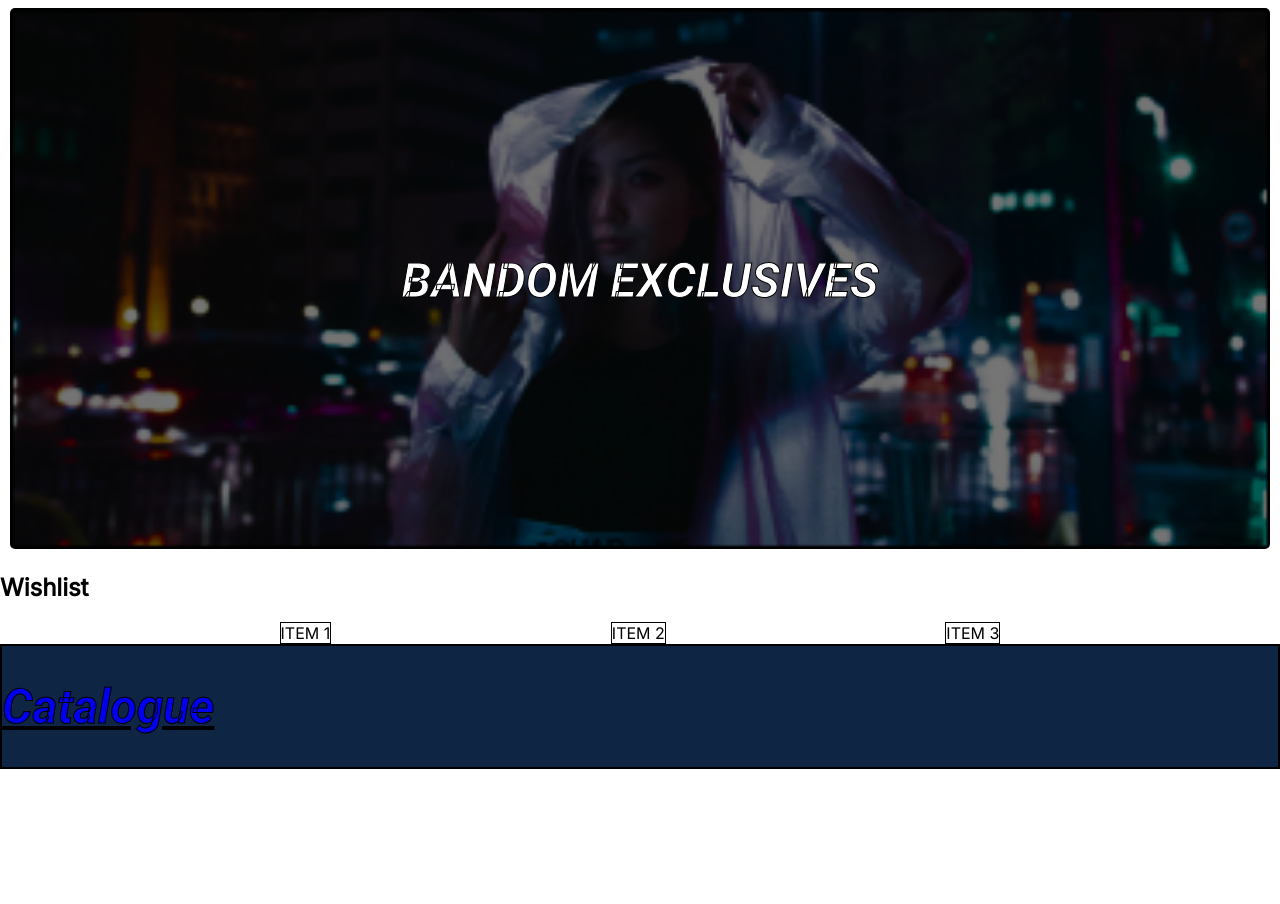
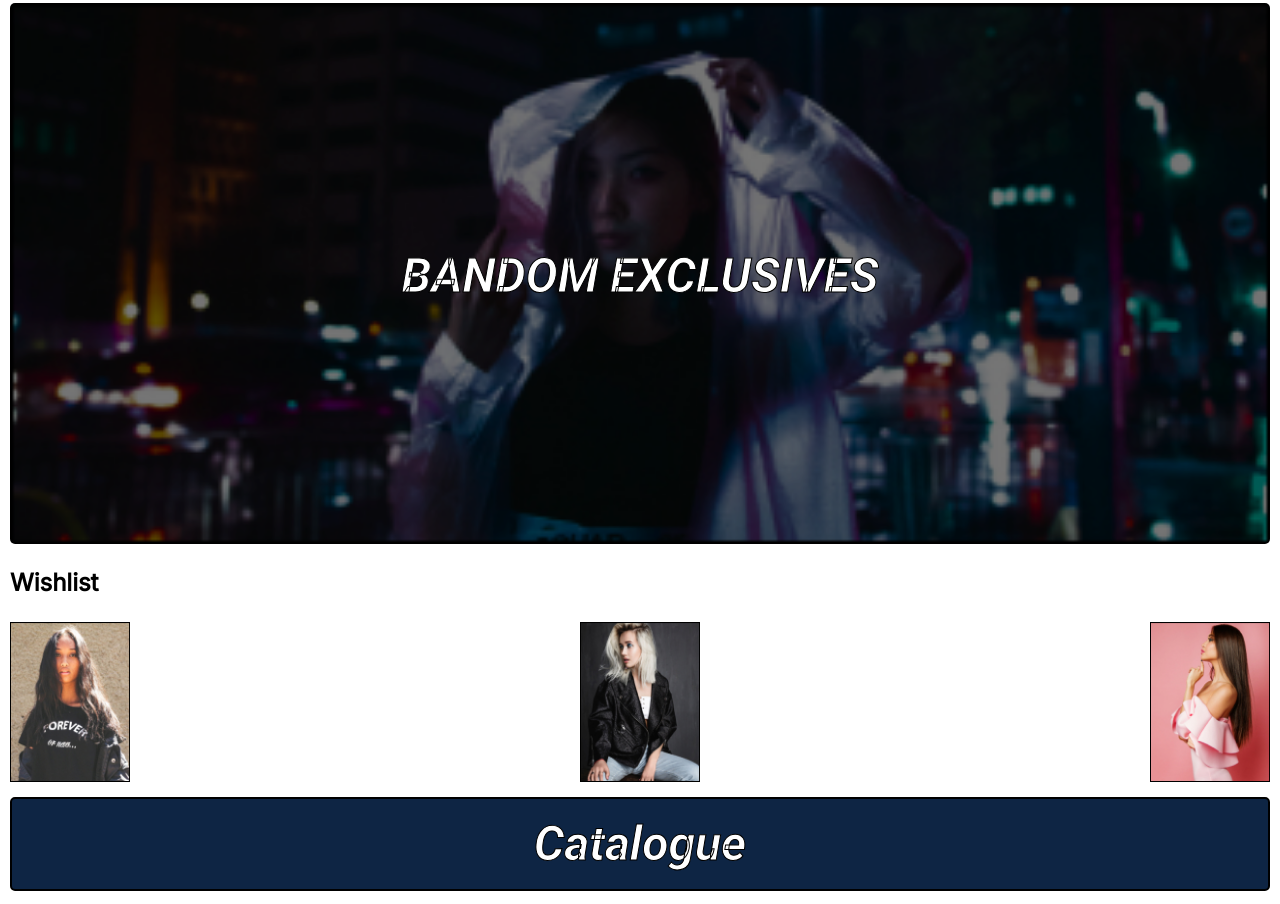
Before and after one commit to chrismok17/bandom, a website with bundled scripts: page index.html in a window 1280 px wide. Shown: the part 936-1840 px from the top of the page. Before the commit the page ends 1705 px from the top, so only its background shows below. Built offline with nearby package versions, Linux system fonts and the light colour scheme; a web font is replaced by a local one.

Commit message:
completed homepage styling, separated functions

```diff
--- a/index.html
+++ b/index.html
@@ -22,6 +22,6 @@
 
     <div id="content"></div>
 
-    <script src="index.js"></script>
+    <script type="module" src="index.js"></script>
 </body>
 </html>
--- a/index.js
+++ b/index.js
@@ -1,87 +1,9 @@
-const contentContainer = document.getElementById('content');
+import { loadHomePage } from './pages/homePage.js';
+import { loadAccountPage } from './pages/accountPage.js';
+import { loadCartPage } from './pages/cartPage.js';
+import { loadCataloguePage } from './pages/cataloguePage.js';
 
-const loadHomePage = () => {
-    // Set Document title and clear any content
-    document.title = 'Bandom | Home';
-    contentContainer.innerHTML= '';
-
-    // Create the Newest Styles div
-    const newestStyles = document.createElement('div');
-    newestStyles.setAttribute('id', 'newest-styles')
-
-    // Create and attach background image
-    const newestStylesImage = document.createElement('img');
-    newestStylesImage.setAttribute('id', 'newest-style-img');
-    newestStylesImage.src = '/images/newest_styles.jpg';
-    newestStyles.appendChild(newestStylesImage);
-
-    // Create and attach image text
-    const newestStylesText = document.createElement('div');
-    newestStylesText.setAttribute('class', 'centered-text')
-    newestStylesText.innerHTML = '<h1>OUR NEWEST STYLES</h1>';
-    newestStyles.appendChild(newestStylesText);
-
-    // Create Exclusives div
-    const exclusives = document.createElement('div');
-    exclusives.setAttribute('id', 'exclusives')
-
-    // Create and attach background image
-    const exclusivesImage = document.createElement('img');
-    exclusivesImage.setAttribute('id', 'exclusives-img');
-    exclusivesImage.src = '/images/exclusives.jpg';
-    exclusives.appendChild(exclusivesImage);
-
-    // Create and attach image text
-    const exclusivesText = document.createElement('div');
-    exclusivesText.setAttribute('class', 'centered-text')
-    exclusivesText.innerHTML = '<h1>BANDOM EXCLUSIVES</h1>';
-    exclusives.appendChild(exclusivesText);
-
-    // Create Wishlist div
-    const wishlist = document.createElement('div');
-    wishlist.setAttribute('id', 'wishlist');
-    wishlist.innerHTML = '<h2>Wishlist</h2>'
-
-    const wishlistItemContainer = document.createElement('div');
-    wishlistItemContainer.setAttribute('id', 'wishlist-container');
-    wishlist.appendChild(wishlistItemContainer)
-
-    // Create 3 Wishlist Item divs
-    for (let i = 1; i <= 3; i++) {
-        const wishlistItem = document.createElement('div');
-        wishlistItem.setAttribute('class', 'wishlist-item');
-        wishlistItem.textContent = `ITEM ${i}`;
-        wishlistItemContainer.appendChild(wishlistItem)
-    }
-
-    // Create the Catalogue div
-    const catalogue = document.createElement('div');
-    catalogue.setAttribute('id', 'catalogue');
-    catalogue.innerHTML = '<h1><a href="#/catalogue">Catalogue</a></h1>'
-
-    // Add all created divs to the Content div
-    contentContainer.appendChild(newestStyles)
-    contentContainer.appendChild(exclusives)
-    contentContainer.appendChild(wishlist)
-    contentContainer.appendChild(catalogue)
-};
-
-const loadAccountPage = () => {
-    document.title = 'Bandom | Account';
-    contentContainer.innerHTML= '';
-};
-
-
-const loadCartPage = () => {
-    document.title = 'Bandom | Cart';
-    contentContainer.innerHTML= '';
-};
-
-const loadCataloguePage = () => {
-    document.title = 'Bandom | Catalogue';
-    contentContainer.innerHTML= '';
-};
-
+// Handles which page should be rendered based on url
 const handleRouteChange = () => {
     const route = window.location.hash.substring(1);
     switch (route) {
@@ -102,4 +24,5 @@ const handleRouteChange = () => {
 window.addEventListener('hashchange', handleRouteChange);
 window.addEventListener('load', handleRouteChange);
 
+// Loads home page by default
 loadHomePage();
--- /dev/null
+++ b/pages/accountPage.js
@@ -0,0 +1,7 @@
+const loadAccountPage = () => {
+    const contentContainer = document.getElementById('content');
+    document.title = 'Bandom | Account';
+    contentContainer.innerHTML= '';
+};
+
+export { loadAccountPage };
--- /dev/null
+++ b/pages/cartPage.js
@@ -0,0 +1,7 @@
+const loadCartPage = () => {
+    const contentContainer = document.getElementById('content');
+    document.title = 'Bandom | Cart';
+    contentContainer.innerHTML= '';
+};
+
+export { loadCartPage };
--- /dev/null
+++ b/pages/cataloguePage.js
@@ -0,0 +1,7 @@
+const loadCataloguePage = () => {
+    const contentContainer = document.getElementById('content');
+    document.title = 'Bandom | Catalogue';
+    contentContainer.innerHTML= '';
+};
+
+export { loadCataloguePage };
--- /dev/null
+++ b/pages/homePage.js
@@ -0,0 +1,80 @@
+const loadHomePage = () => {
+    const contentContainer = document.getElementById('content');
+    // Set Document title and clear any content
+    document.title = 'Bandom | Home';
+    contentContainer.innerHTML= '';
+
+    // Create the Newest Styles div
+    const newestStyles = document.createElement('div');
+    newestStyles.setAttribute('id', 'newest-styles')
+
+    // Create and attach background image
+    const newestStylesImage = document.createElement('img');
+    newestStylesImage.setAttribute('id', 'newest-style-img');
+    newestStylesImage.src = 'images/newest_styles.jpg';
+    newestStyles.appendChild(newestStylesImage);
+
+    // Create and attach image text
+    const newestStylesText = document.createElement('div');
+    newestStylesText.setAttribute('class', 'centered-text')
+    newestStylesText.innerHTML = '<h1>OUR NEWEST STYLES</h1>';
+    newestStyles.appendChild(newestStylesText);
+
+    // Create Exclusives div
+    const exclusives = document.createElement('div');
+    exclusives.setAttribute('id', 'exclusives')
+
+    // Create and attach background image
+    const exclusivesImage = document.createElement('img');
+    exclusivesImage.setAttribute('id', 'exclusives-img');
+    exclusivesImage.src = 'images/exclusives.jpg';
+    exclusives.appendChild(exclusivesImage);
+
+    // Create and attach image text
+    const exclusivesText = document.createElement('div');
+    exclusivesText.setAttribute('class', 'centered-text')
+    exclusivesText.innerHTML = '<h1>BANDOM EXCLUSIVES</h1>';
+    exclusives.appendChild(exclusivesText);
+
+    // Create Wishlist div
+    const wishlist = document.createElement('div');
+    wishlist.setAttribute('id', 'wishlist');
+    wishlist.innerHTML = '<h2>Wishlist</h2>'
+
+    const wishlistItemContainer = document.createElement('div');
+    wishlistItemContainer.setAttribute('id', 'wishlist-container');
+    wishlist.appendChild(wishlistItemContainer)
+
+    // Create 3 Wishlist Item divs
+    for (let i = 1; i <= 3; i++) {
+        const wishlistItem = document.createElement('div');
+        wishlistItem.setAttribute('class', 'wishlist-item');
+        wishlistItem.setAttribute('id', `item-${i}`)
+
+        // Attach appropriate image to each item
+        const itemImage = document.createElement('img');
+        itemImage.src = `images/wishlist${i}.jpg`;
+        wishlistItem.appendChild(itemImage)
+
+        wishlistItemContainer.appendChild(wishlistItem)
+    };
+
+    // Create the Catalogue div
+    const catalogue = document.createElement('div');
+    catalogue.setAttribute('id', 'catalogue');
+
+    // Attach the text and anchor
+    const catalogueText = document.createElement('div');
+    catalogueText.setAttribute('class', 'centered-text')
+    catalogue.appendChild(catalogueText);
+
+    catalogueText.innerHTML = '<h1><a href="#/catalogue">Catalogue</a></h1>'
+
+    // Add all created divs to the Content div
+    contentContainer.appendChild(newestStyles)
+    contentContainer.appendChild(exclusives)
+    contentContainer.appendChild(wishlist)
+    contentContainer.appendChild(catalogue)
+};
+
+export { loadHomePage };
--- a/styles.css
+++ b/styles.css
@@ -14,8 +14,8 @@ h1 {
 
 #bandom-home {
     font-family: 'Moon Dance';
-    margin-right: 50px;
-    font-size: 32px;
+    margin: 0px 20px 0px 0px;
+    font-size: 50px;
     color: black;
 }
 
@@ -51,14 +51,15 @@ nav a {
 }
 
 .nav-svg {
-    margin-left: 10px;
+    margin: 5px;
 }
+
 
 /* #content {
     background-color: bisque;
 } */
 
-#newest-styles, #exclusives {
+#newest-styles, #exclusives, #catalogue {
     position: relative;
     margin: 10px;
 }
@@ -77,21 +78,44 @@ nav a {
     transform: translate(-50%, -50%);
 }
 
-#catalogue {
-    border: 2px solid black;
-    background-color: #0e2544;
-}
-
 #wishlist-container {
     display: flex;
     flex-direction: row;
-    justify-content: space-evenly;
+    justify-content: space-between;
 }
 
 #wishlist {
+    margin: 5px;
     font-family: 'Inter', sans-serif;
 }
 
+#wishlist h2 {
+    margin-left: 5px;
+}
+
 .wishlist-item {
-    border: 1px solid black
+    width: 120px;
+    height: 160px;
+    margin: 5px;
 }
+
+.wishlist-item > img {
+    width: 100%;
+    height: 100%;
+}
+
+#catalogue {
+    margin: 10px;
+    border: 2px solid black;
+    border-radius: 5px;
+    background-color: #0e2544;
+    height: 90px;
+}
+
+#catalogue a {
+    text-decoration: none;
+    color: white;
+    font-size: 48px;
+    -webkit-text-stroke-width: 1px;
+    -webkit-text-stroke-color: black;
+}
```
Also changed, not shown: images/wishlist1.jpg (added), images/wishlist2.jpg (added), images/wishlist3.jpg (added).
